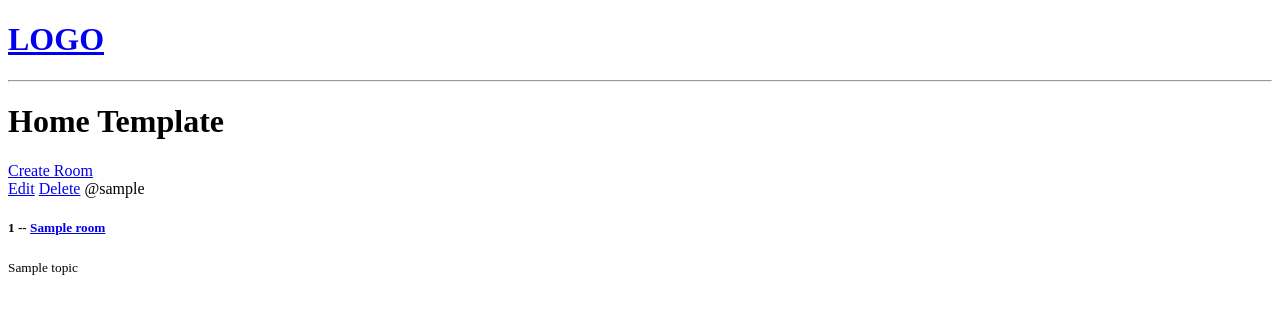
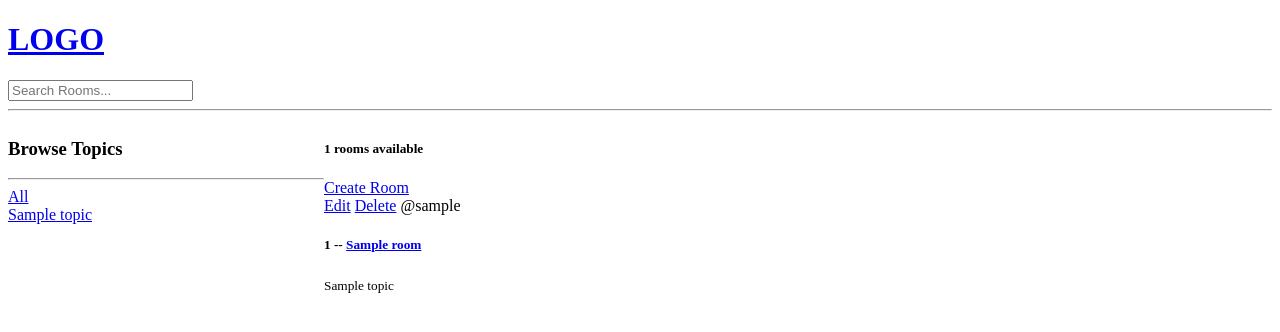
Before and after one commit to sunnole/djangoTutorial, a Django app: template base/templates/base/home.html in a window 1280 px wide. Shown: the top 332 px of the page. Run offline with Django 3.2, Linux system fonts and the light colour scheme; the template is opened without the code that fills it: most values are stand-ins (such as "Sample title", 1, 10 or a date in 2020).

Commit message:
End of Search

```diff
--- a/base/templates/base/home.html
+++ b/base/templates/base/home.html
@@ -2,11 +2,31 @@
 
 {% block content %}
 
-<h1>Home Template</h1>
+<style>
+    .home-container {
+        display: grid;
+        grid-template-columns: 1fr 3fr;
+    }
+</style>
 
 
+<div class="home-container">
+
     <div>
+        <h3>Browse Topics</h3>
+        <hr>
+        <div>
+            <a href="{% url 'home' %}">All</a>
+        </div>
+        {% for topic in topics %}
+            <div>
+                <a href="{% url 'home' %}?q={{topic.name}}">{{topic.name}}</a>
+            </div>
+        {% endfor %}
+    </div>
 
+    <div>
+        <h5>{{room_count}} rooms available</h5>
         <a href="{% url 'create-room' %}">Create Room</a>
 
         <div>
@@ -22,5 +42,6 @@
             {% endfor%}
         </div>
     </div>
+</div>
 
 {% endblock content %}
--- a/templates/navbar.html
+++ b/templates/navbar.html
@@ -3,4 +3,9 @@
 
 </a>
 
+
+<form method="GET" action="{% url 'home' %}">
+    <input type='text' name='q' placeholder='Search Rooms...' />
+</form>
+
 <hr>
```
Also changed, not shown: base/views.py (+11 -3 lines), README.md. Lines whose indentation alone changed are shown as unchanged.
